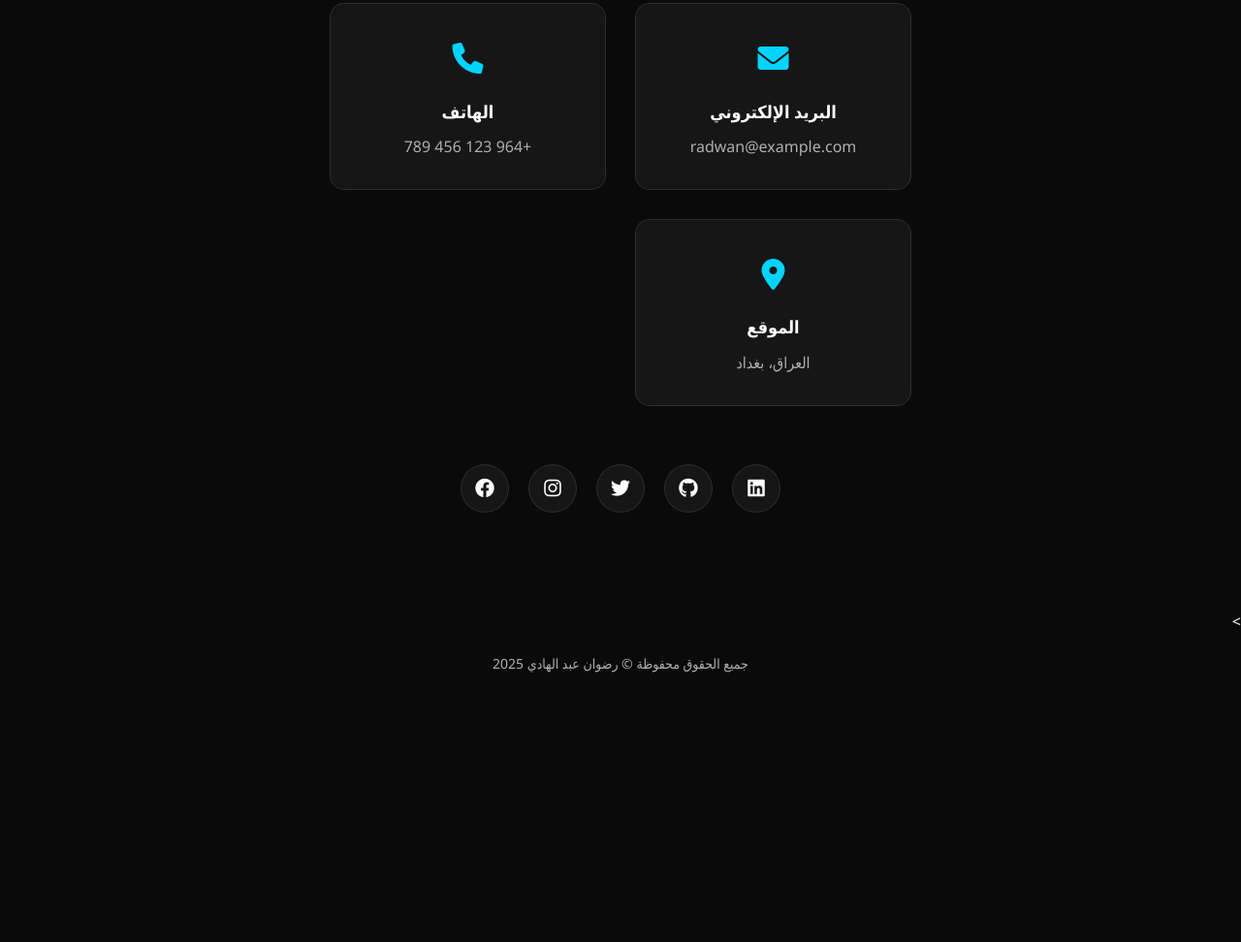
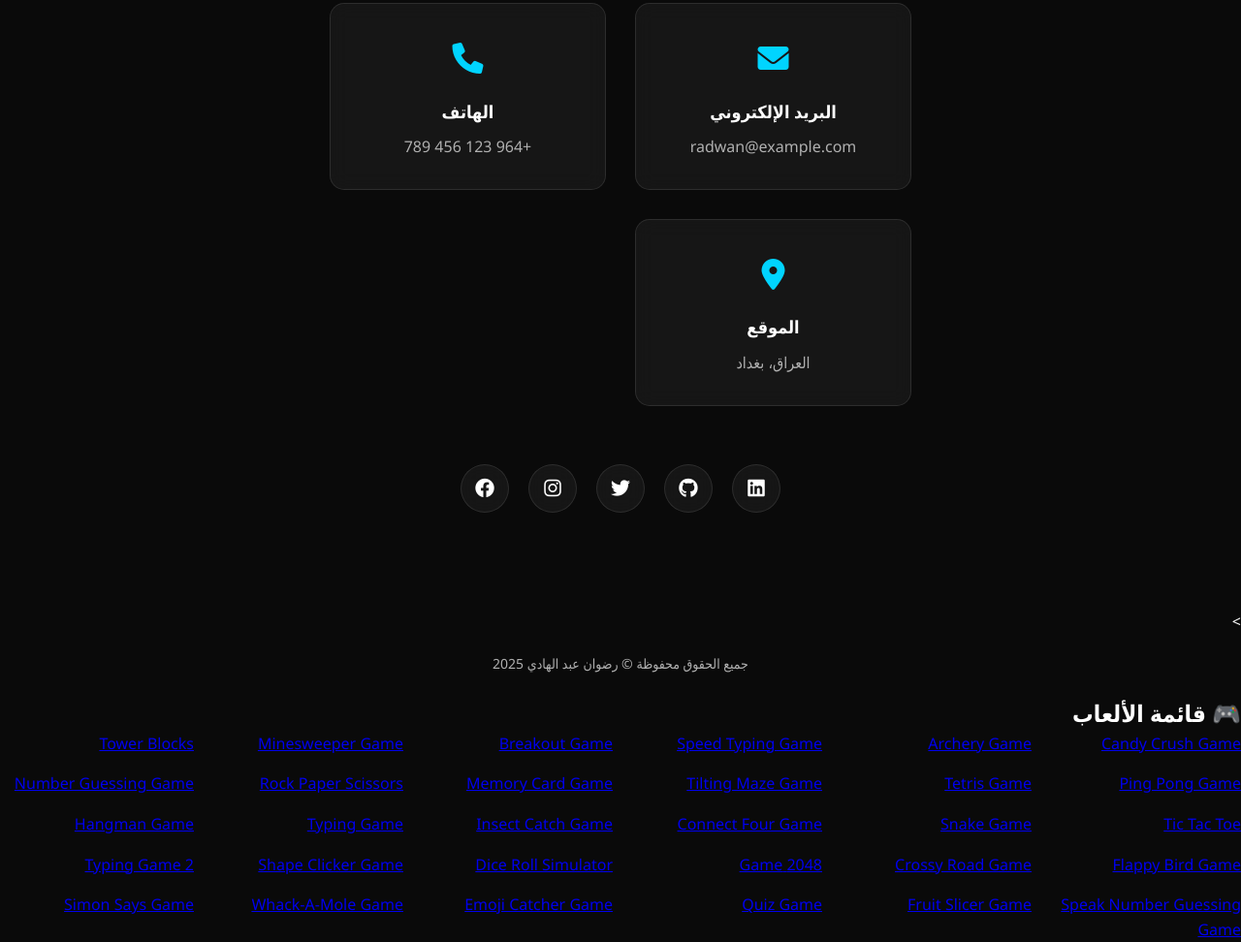
Before and after one commit to radwaiq/radwan2, a plain HTML site: page index.html in a window 1280 px wide. Shown: the part 4483-5455 px from the top of the page at 97% size. Before the commit the page ends 5200 px from the top, so only its background shows below. Drawn offline with nearby package versions, Linux system fonts and the light colour scheme.

Commit message:
Update index.html

```diff
--- a/index.html
+++ b/index.html
@@ -2812,6 +2812,38 @@ document.addEventListener('DOMContentLoaded', showWelcomeMessage);
 // تشغيل الرسالة عند تحديث الصفحة
 window.addEventListener('load', showWelcomeMessage);
 </script>
-
+<h2>🎮 قائمة الألعاب</h2>
+<div style="display: grid; grid-template-columns: repeat(auto-fit, minmax(200px, 1fr)); gap: 1rem;">
+  <a href="01-Candy-Crush-Game/index.html">Candy Crush Game</a>
+  <a href="02-Archery-Game/index.html">Archery Game</a>
+  <a href="03-Speed-Typing-Game/index.html">Speed Typing Game</a>
+  <a href="04-Breakout-Game/index.html">Breakout Game</a>
+  <a href="05-Minesweeper-Game/index.html">Minesweeper Game</a>
+  <a href="06-Tower-Blocks/index.html">Tower Blocks</a>
+  <a href="07-Ping-Pong-Game/index.html">Ping Pong Game</a>
+  <a href="08-Tetris-Game/index.html">Tetris Game</a>
+  <a href="09-Tilting-Maze-Game/index.html">Tilting Maze Game</a>
+  <a href="10-Memory-Card-Game/index.html">Memory Card Game</a>
+  <a href="11-Rock-Paper-Scissors/index.html">Rock Paper Scissors</a>
+  <a href="12-Type-Number-Guessing-Game/index.html">Number Guessing Game</a>
+  <a href="13-Tic-Tac-Toe/index.html">Tic Tac Toe</a>
+  <a href="14-Snake-Game/index.html">Snake Game</a>
+  <a href="15-Connect-Four-Game/index.html">Connect Four Game</a>
+  <a href="16-Insect-Catch-Game/index.html">Insect Catch Game</a>
+  <a href="17-Typing-Game/index.html">Typing Game</a>
+  <a href="18-Hangman-Game/index.html">Hangman Game</a>
+  <a href="19-Flappy-Bird-Game/index.html">Flappy Bird Game</a>
+  <a href="20-Crossy-Road-Game/index.html">Crossy Road Game</a>
+  <a href="21-2048-Game/index.html">2048 Game</a>
+  <a href="22-Dice-Roll-Simulator/index.html">Dice Roll Simulator</a>
+  <a href="23-Shape-Clicker-Game/index.html">Shape Clicker Game</a>
+  <a href="24-Typing-Game/index.html">Typing Game 2</a>
+  <a href="25-Speak-Number-Guessing-Game/index.html">Speak Number Guessing Game</a>
+  <a href="26-Fruit-Slicer-Game/index.html">Fruit Slicer Game</a>
+  <a href="27-Quiz-Game/index.html">Quiz Game</a>
+  <a href="28-Emoji-Catcher-Game/index.html">Emoji Catcher Game</a>
+  <a href="29-Whack-A-Mole-Game/index.html">Whack-A-Mole Game</a>
+  <a href="30-Simon-Says-Game/index.html">Simon Says Game</a>
+</div>
 </body>
 </html>
```
